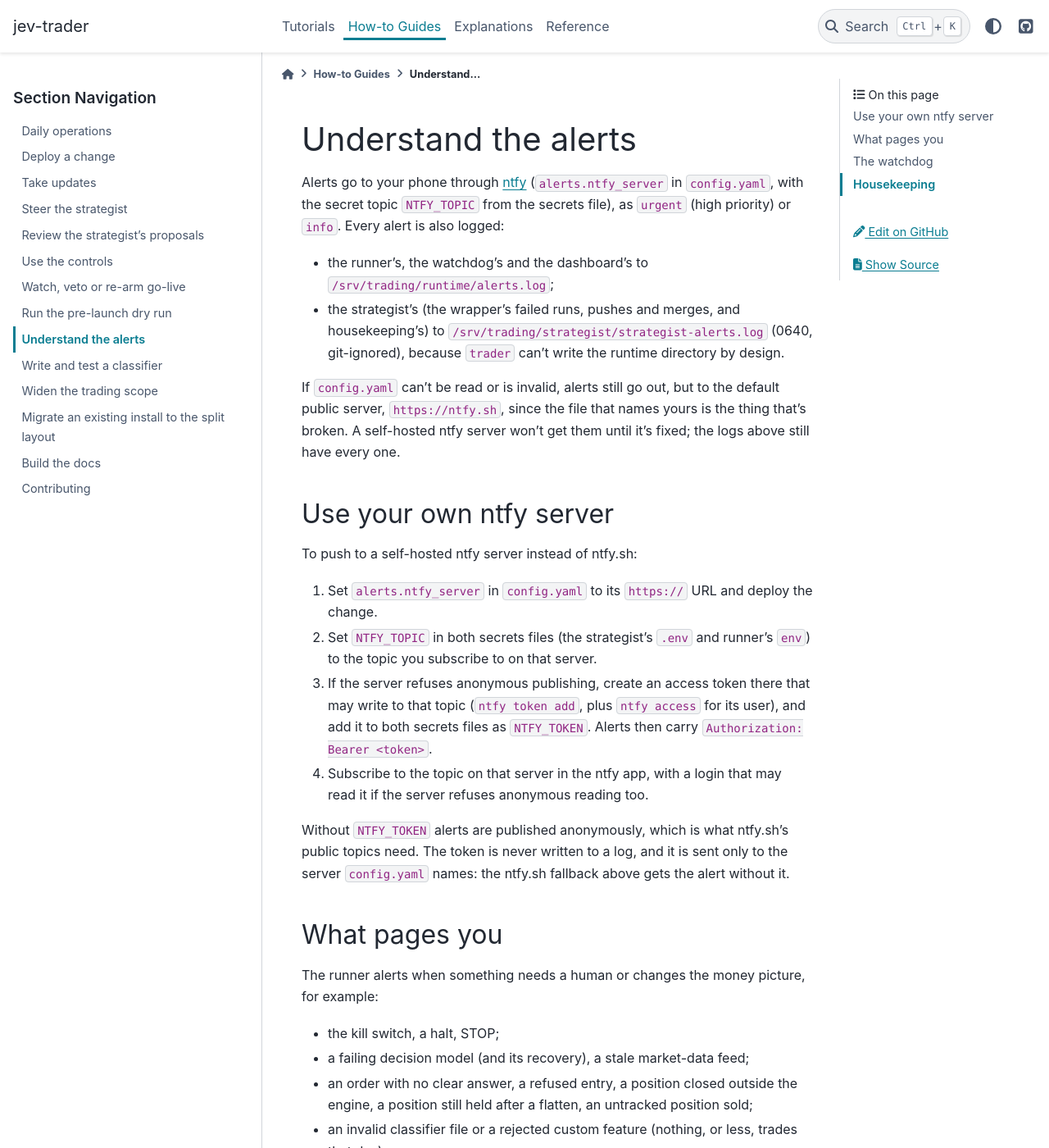
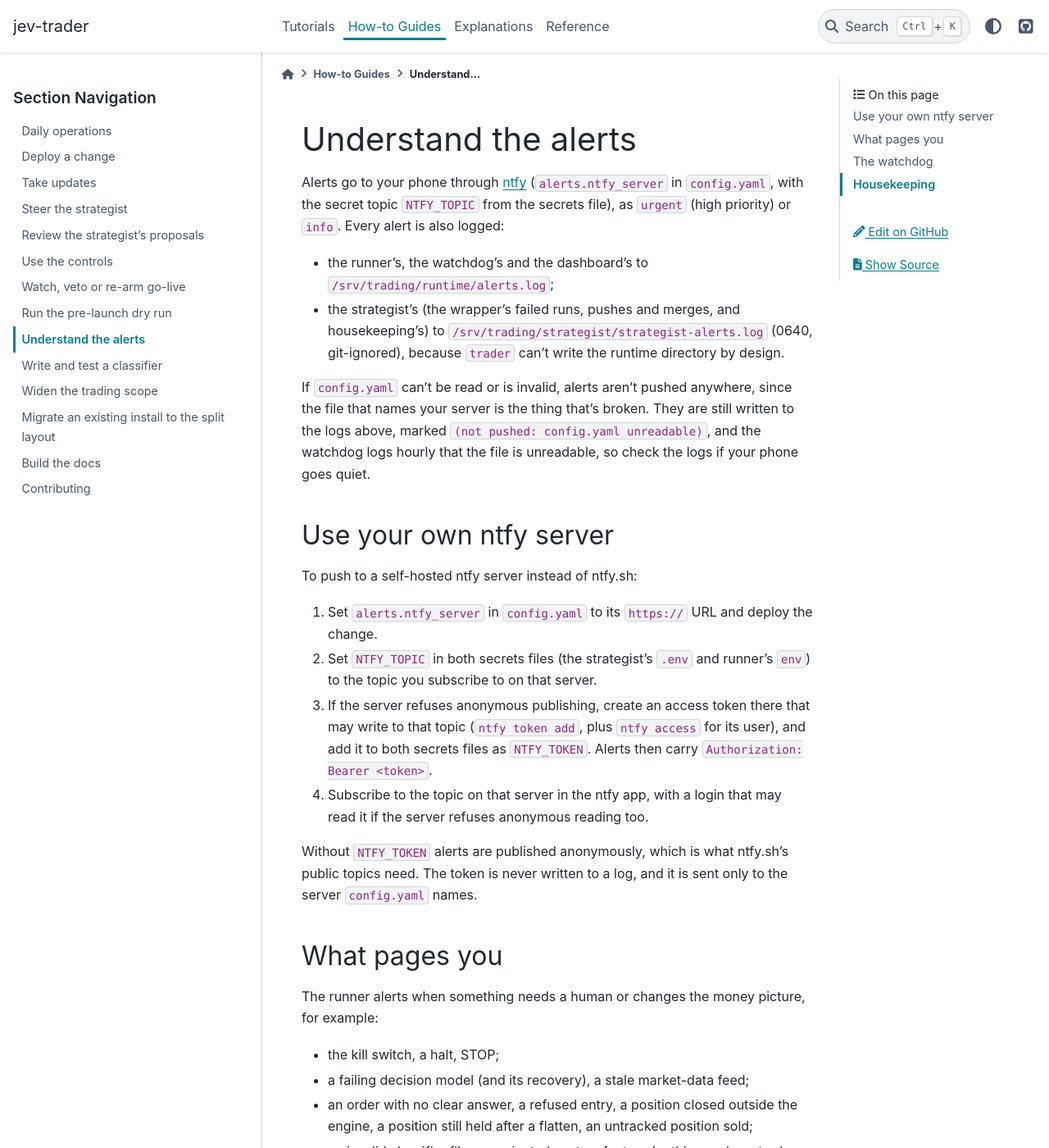
Before and after one commit to gilesknap/jev-trader, a Sphinx documentation site: the page built from docs/how-to/alerts.md, in a window 1280 px wide and 1400 px high. Shown: the whole window at 82% size. Built offline with Sphinx 7.4.7 and the PyData theme 0.15.4, drawn with Linux system fonts in a browser that asks for light colours.

Commit message:
alerts: no ntfy.sh fallback; a broken config.yaml logs alerts unpushed
When the settings can't load, notify used to push to the public ntfy.sh,
which nobody subscribes to on a self-hosted setup. It now pushes nowhere:
the alert goes to the local log only, marked "(not pushed: config.yaml
unreadable)". DEFAULT_NTFY_SERVER is gone. The template's
alerts.ntfy_server default stays ntfy.sh: it is the default for new
owners, not a mirror of the fallback.

Co-Authored-By: Claude Opus 5.5 <noreply@anthropic.com>
Claude-Session: https://claude.ai/code/session_01Uybqz7jZi6kcfyvT7Tw7tN

```diff
--- a/docs/how-to/alerts.md
+++ b/docs/how-to/alerts.md
@@ -9,9 +9,10 @@ Every alert is also logged:
   `/srv/trading/strategist/strategist-alerts.log` (0640, git-ignored), because `trader` can't
   write the runtime directory by design.
 
-If `config.yaml` can't be read or is invalid, alerts still go out, but to the default public
-server, `https://ntfy.sh`, since the file that names yours is the thing that's broken. A
-self-hosted ntfy server won't get them until it's fixed; the logs above still have every one.
+If `config.yaml` can't be read or is invalid, alerts aren't pushed anywhere, since the file that
+names your server is the thing that's broken. They are still written to the logs above, marked
+`(not pushed: config.yaml unreadable)`, and the watchdog logs hourly that the file is unreadable,
+so check the logs if your phone goes quiet.
 
 ## Use your own ntfy server
 
@@ -28,7 +29,7 @@ To push to a self-hosted ntfy server instead of ntfy.sh:
 
 Without `NTFY_TOKEN` alerts are published anonymously, which is what ntfy.sh's public topics
 need. The token is never written to a log, and it is sent only to the server `config.yaml`
-names: the ntfy.sh fallback above gets the alert without it.
+names.
 
 ## What pages you
 
```
Also changed, not shown: docs/reference/configuration.md (+4 -3 lines), 2 other files.
